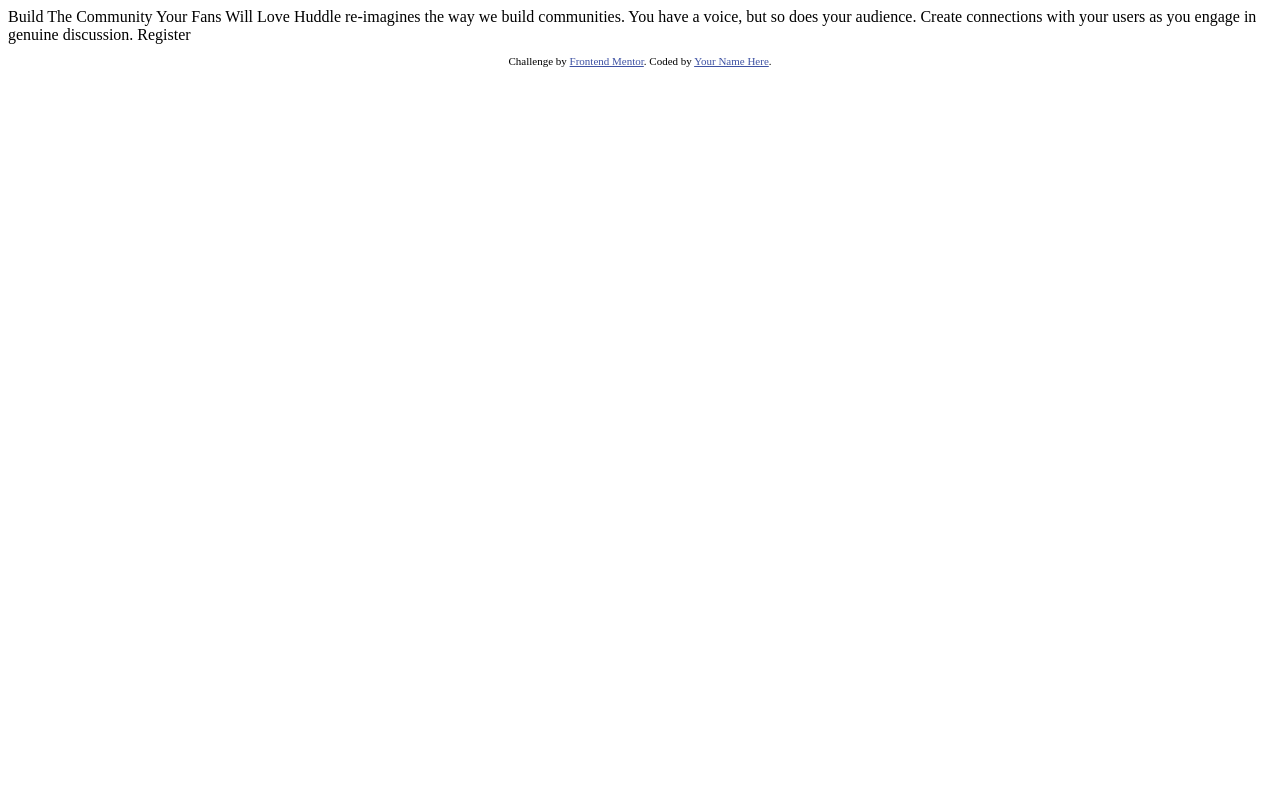
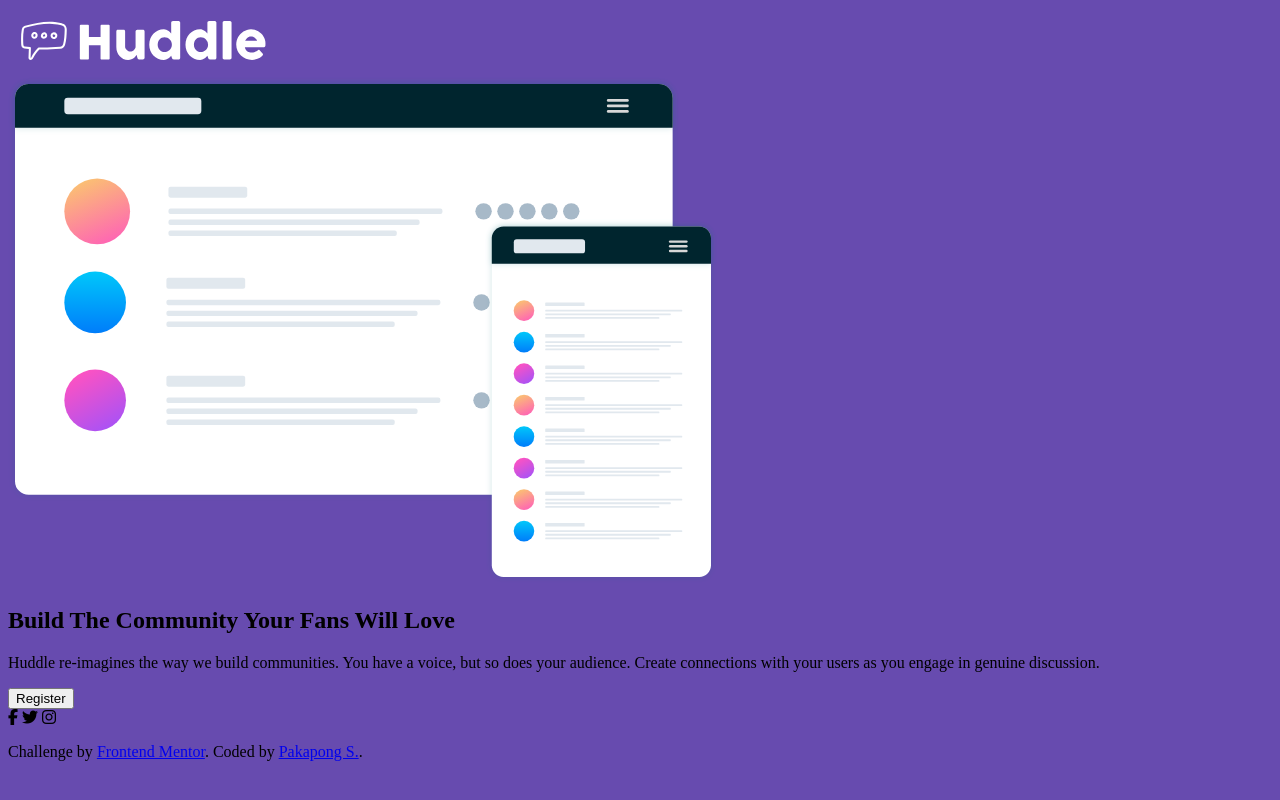
Before and after one commit to Spakapong/Huddle-landing-page, a plain HTML site: page index.html in a window 1280 px wide. Drawn offline with Linux system fonts and the light colour scheme.

Commit message:
html structure

```diff
--- a/index.html
+++ b/index.html
@@ -6,27 +6,39 @@
 
   <link rel="icon" type="image/png" sizes="32x32" href="./images/favicon-32x32.png">
 
+  <script src="https://kit.fontawesome.com/dd29961ac2.js" crossorigin="anonymous"></script>
+
   <title>Frontend Mentor | Huddle landing page with single introductory section</title>
 
-  <!-- Feel free to remove these styles or customise in your own stylesheet 👍 -->
   <style>
-    .attribution { font-size: 11px; text-align: center; }
-    .attribution a { color: hsl(228, 45%, 44%); }
+    body {
+      background-color:hsl(257, 40%, 49%);
+    }
   </style>
 </head>
 <body>
+  <header>
+    <a href="#"><img src="/images/logo.svg" alt="Header Icon"></a>
+  </header>
 
-  Build The Community Your Fans Will Love
-
-  Huddle re-imagines the way we build communities. You have a voice, but so does your audience.
-  Create connections with your users as you engage in genuine discussion.
-
-  Register
+  <section>
+    <img src="/images/illustration-mockups.svg" alt="content image">
+    <h1>Build The Community Your Fans Will Love</h1>
+    <p>
+      Huddle re-imagines the way we build communities. You have a voice, but so does your audience. Create connections with your users as you engage in genuine discussion.
+    </p>
+    <button>Register</button>
+  </section>
 
   <footer>
+    <div>
+      <i class="fa-brands fa-facebook-f"></i>
+      <i class="fa-brands fa-twitter"></i>
+      <i class="fa-brands fa-instagram"></i>
+    </div>
     <p class="attribution">
       Challenge by <a href="https://www.frontendmentor.io?ref=challenge" target="_blank">Frontend Mentor</a>.
-      Coded by <a href="#">Your Name Here</a>.
+      Coded by <a href="#">Pakapong S.</a>.
     </p>
   </footer>
 </body>
```
